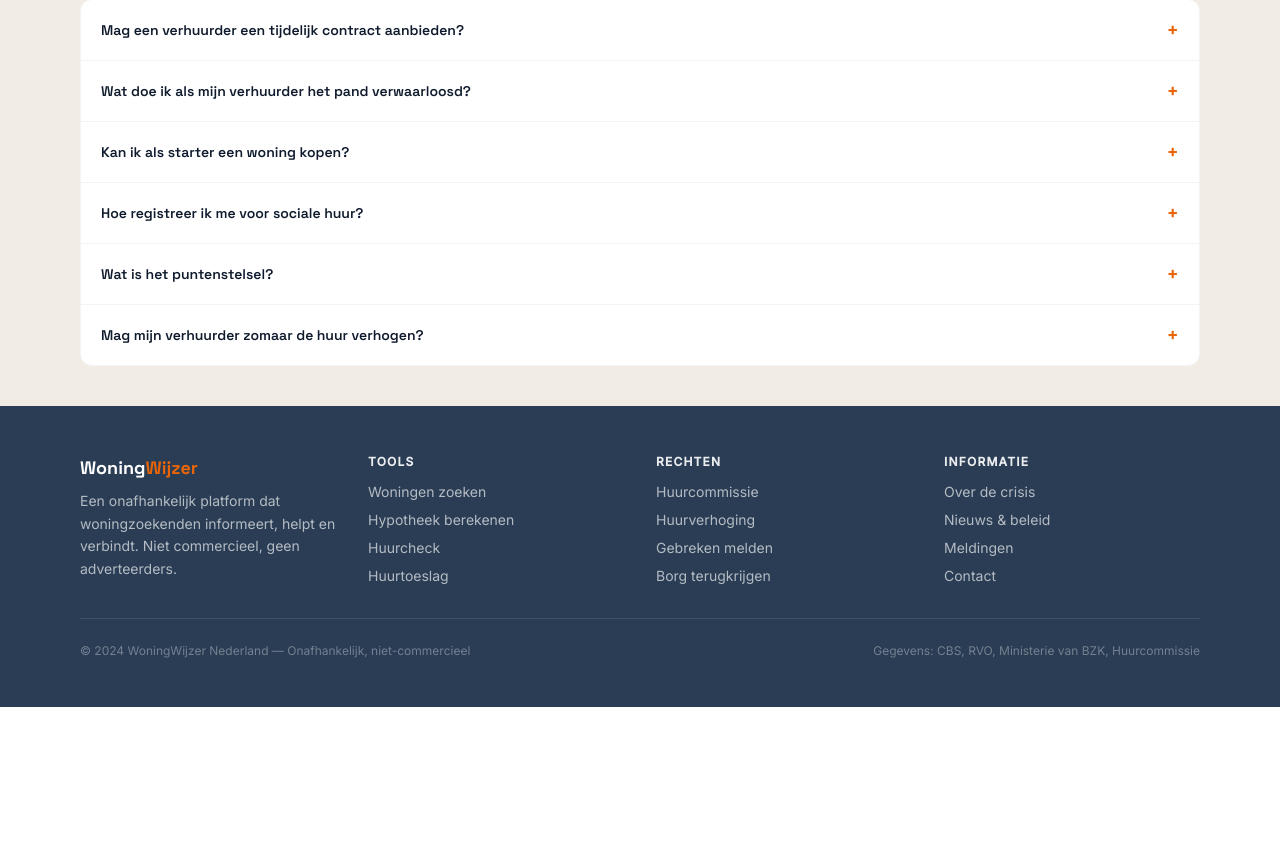
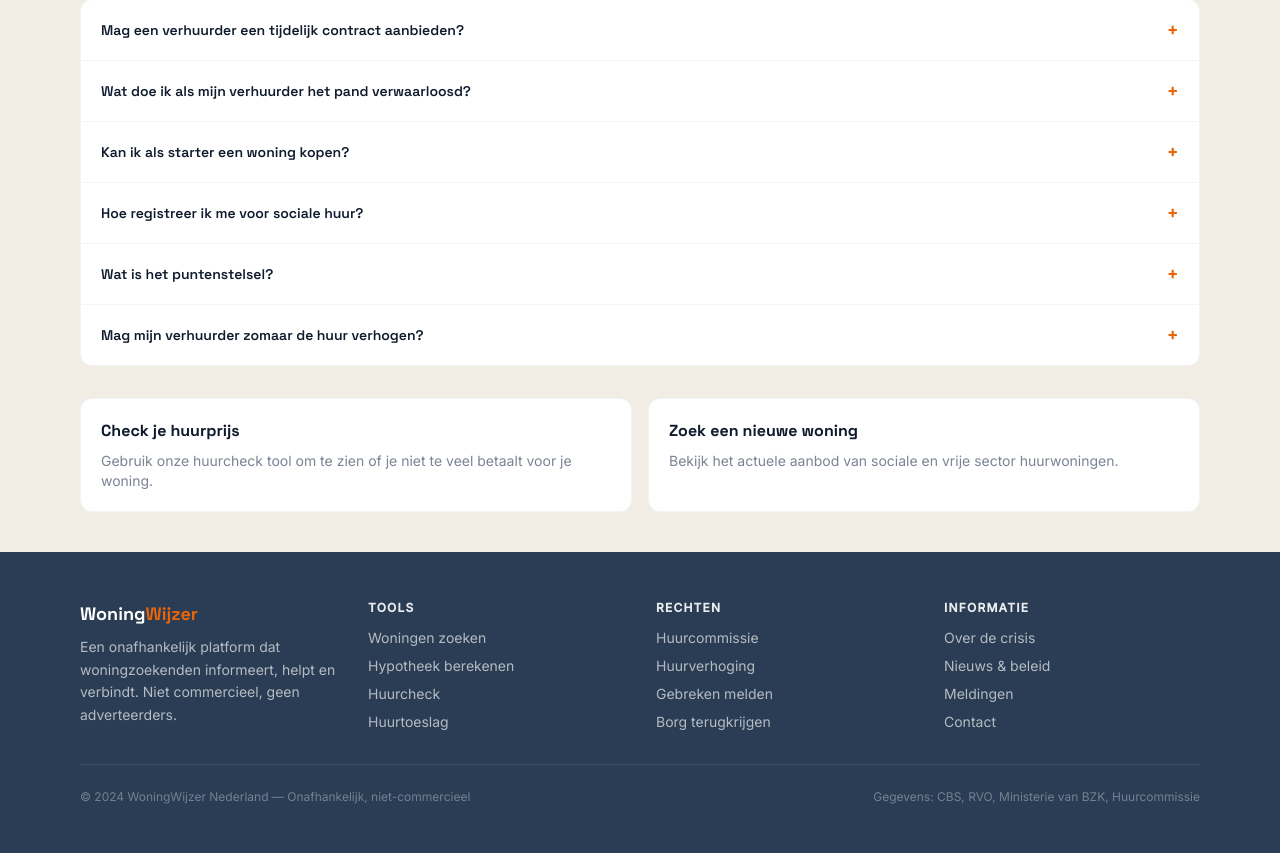
Before and after one commit to FlorianvdM/Hackaton2, a PHP site: page /woningwijzer/pages/rechten.php in a window 1280 px wide. Shown: the part 1024-1877 px from the top of the page. Before the commit the page ends 1731 px from the top, so only its background shows below. Run offline with PHP 8.4, Linux system fonts and the light colour scheme; some libraries are stand-ins or nearby versions.

Commit message:
Interlink pagina's om doodlopende paden te voorkomen en navigatie te verbeteren
Co-authored-by: Junie <junie@jetbrains.com>

```diff
--- a/woningwijzer/pages/rechten.php
+++ b/woningwijzer/pages/rechten.php
@@ -13,37 +13,37 @@ $rechten = [
         'icoon' => '🛡️',
         'titel' => 'Huurbescherming',
         'tekst' => 'Je huurcontract kan niet zomaar worden opgezegd door de verhuurder. Opzegging is alleen geldig in specifieke gevallen (eigen gebruik, slecht huurderschap). Tijdelijke contracten zijn na 2 jaar automatisch vast.',
-        'link' => '#',
+        'link' => 'https://www.rijksoverheid.nl/onderwerpen/woning-huren/vraag-en-antwoord/welke-mogelijkheden-heb-ik-als-huurder-om-mijn-huurcontract-op-te-zeggen',
     ],
     [
         'icoon' => '🔧',
         'titel' => 'Onderhoud & gebreken',
         'tekst' => 'De verhuurder is verantwoordelijk voor groot onderhoud. Weigert hij? Meld het bij de Huurcommissie of gemeentelijke handhaving. Bij ernstige gebreken kun je huurverlaging aanvragen.',
-        'link' => '#',
+        'link' => 'https://www.huurcommissie.nl/onderwerpen/onderhoud-en-gebreken',
     ],
     [
         'icoon' => '📈',
         'titel' => 'Huurverhoging aanvechten',
         'tekst' => 'De maximale huurverhoging voor sociale huur is wettelijk vastgesteld. In 2024: max. 5,8% voor zelfstandige woningen. Een hogere verhoging is aanvechtbaar via de Huurcommissie.',
-        'link' => '#',
+        'link' => 'bereken.php',
     ],
     [
         'icoon' => '💰',
         'titel' => 'Borg terugkrijgen',
         'tekst' => 'De verhuurder moet de borg terugbetalen na vertrek, tenzij er aantoonbare schade is. Normale slijtage telt niet. Conflict? Stap naar de Huurcommissie of de kantonrechter.',
-        'link' => '#',
+        'link' => 'https://www.juridischloket.nl/wonen-en-buren/huurwoning/borg-terugkrijgen/',
     ],
     [
         'icoon' => '⚖️',
         'titel' => 'Huurcommissie',
         'tekst' => 'De Huurcommissie behandelt geschillen over huurprijs, gebreken en servicekosten. Een procedure kost je slechts € 25 als huurder. Uitspraken zijn bindend voor de verhuurder.',
-        'link' => '#',
+        'link' => 'https://www.huurcommissie.nl/',
     ],
     [
         'icoon' => '📄',
         'titel' => 'Servicekosten',
         'tekst' => 'Verhuurders mogen alleen werkelijke kosten doorberekenen (gas, water, licht, schoonmaak). Je hebt recht op een jaarlijkse afrekening. Te veel betaald? Je krijgt het terug.',
-        'link' => '#',
+        'link' => 'https://www.rijksoverheid.nl/onderwerpen/huurprijs-en-servicekosten/servicekosten-en-nutsvoorzieningen',
     ],
 ];
 
@@ -114,7 +114,7 @@ $vragen = [
 
     <!-- FAQ -->
     <h2 class="font-display text-xl font-bold mb-4">Veelgestelde vragen</h2>
-    <div class="bg-white rounded-xl border border-gray-100 divide-y divide-gray-100" id="faq">
+    <div class="bg-white rounded-xl border border-gray-100 divide-y divide-gray-100 mb-8" id="faq">
         <?php foreach ($vragen as $i => $v): ?>
             <div class="faq-item">
                 <button onclick="wisselFaq(<?= $i ?>)"
@@ -127,6 +127,18 @@ $vragen = [
                 </div>
             </div>
         <?php endforeach; ?>
+    </div>
+
+    <!-- Extra CTA's voor onderlinge linking -->
+    <div class="grid grid-cols-1 sm:grid-cols-2 gap-4">
+        <a href="bereken.php" class="bg-white border border-gray-100 rounded-xl p-5 hover:shadow-md transition-shadow group">
+            <h4 class="font-display font-bold text-ink group-hover:text-oranje transition-colors mb-2">Check je huurprijs</h4>
+            <p class="text-sm text-gedempt">Gebruik onze huurcheck tool om te zien of je niet te veel betaalt voor je woning.</p>
+        </a>
+        <a href="zoeken.php" class="bg-white border border-gray-100 rounded-xl p-5 hover:shadow-md transition-shadow group">
+            <h4 class="font-display font-bold text-ink group-hover:text-oranje transition-colors mb-2">Zoek een nieuwe woning</h4>
+            <p class="text-sm text-gedempt">Bekijk het actuele aanbod van sociale en vrije sector huurwoningen.</p>
+        </a>
     </div>
 
 </div>
--- a/woningwijzer/pages/zoeken.php
+++ b/woningwijzer/pages/zoeken.php
@@ -186,6 +186,9 @@ $woningen = array_filter($alleWoningen, function ($w) use ($filterType, $filterS
                         <span class="<?= $badgeKleur ?> text-xs font-semibold px-2 py-0.5 rounded">
                             <?= $catLabel ?>
                         </span>
+                        <?php if ($w['categorie'] === 'sociaal'): ?>
+                            <a href="rechten.php" class="text-[10px] text-oranje hover:underline ml-2">Ken je rechten →</a>
+                        <?php endif; ?>
 
                         <h3 class="font-display font-semibold text-base mt-2 mb-1 text-ink capitalize">
                             <?= htmlspecialchars($w['type']) ?> — <?= ucfirst($w['stad']) ?>
```
Also changed, not shown: woningwijzer/pages/bereken.php (+12 -2 lines).
